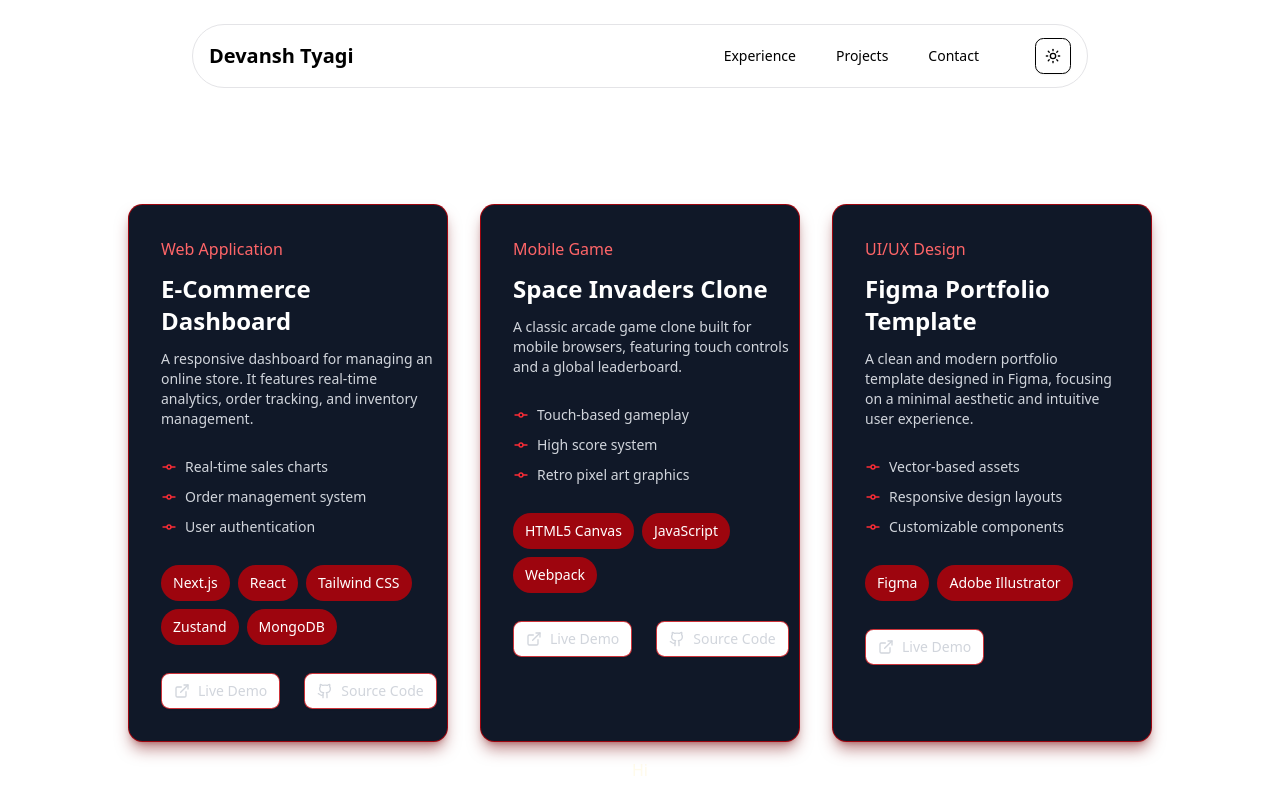
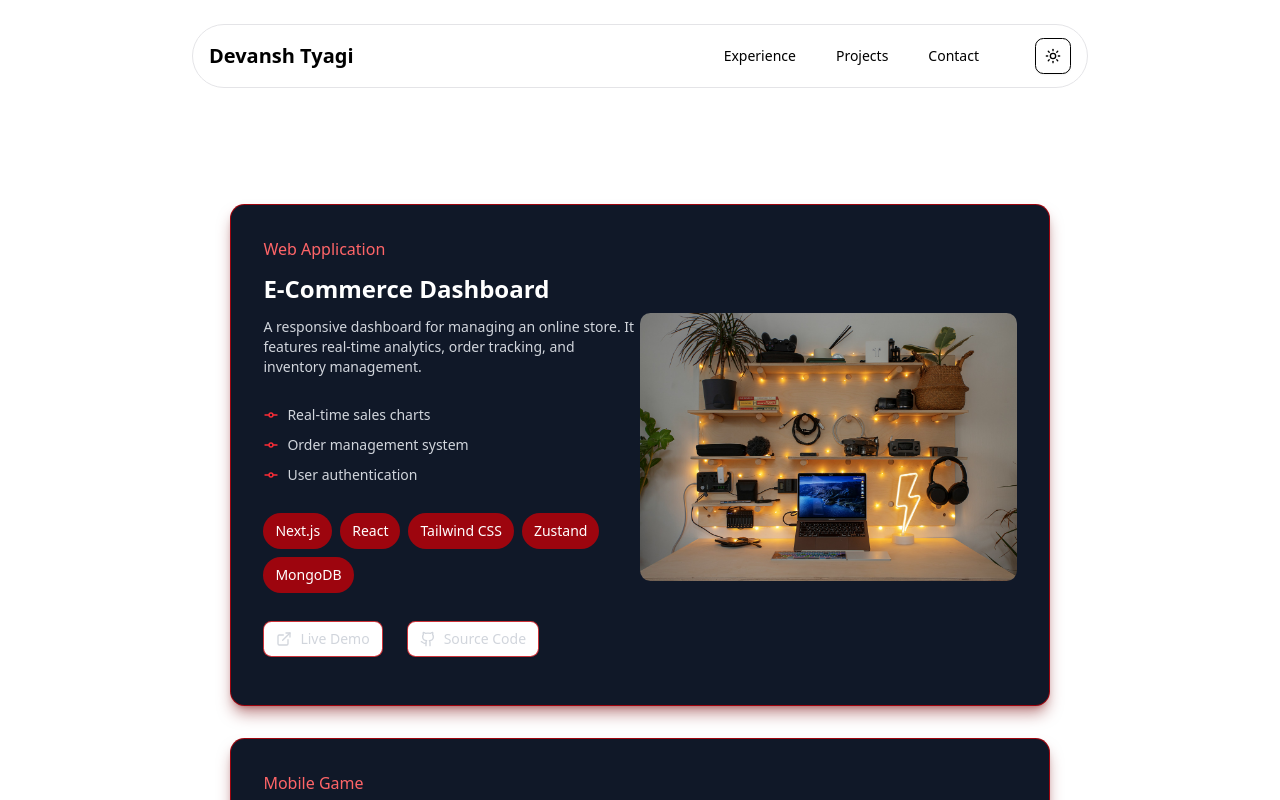
Before and after one commit to devanshtyagi26/My-Portfolio, a Next.js app: page / in a window 1280 px wide. Shown: the top 800 px of the page. Built offline with nearby package versions, Linux system fonts and the light colour scheme.

Commit message:
Fixing the ratios

```diff
--- a/src/app/page.js
+++ b/src/app/page.js
@@ -4,7 +4,7 @@ import projectsData from "@/lib/projects.json";
 export default function Home() {
   return (
     <div className="flex flex-col justify-center items-center gap-4 mt-35 w-[80%] relative">
-      <div className="grid grid-cols-1 md:grid-cols-2 lg:grid-cols-3 gap-8">
+      <div className="grid grid-cols-1 gap-8 w-[80%]">
         {projectsData.map((project) => (
           <ProjectCard key={project.id} project={project} />
         ))}
--- a/src/components/Navbar.jsx
+++ b/src/components/Navbar.jsx
@@ -4,7 +4,7 @@ import { ToggleMode } from "./ToggleMode";
 
 const Navbar = () => {
   return (
-    <nav className="sticky top-6 w-[70%] inset-x-4 h-16 bg-background border dark:border-slate-700/70 max-w-screen-xl mx-auto rounded-full">
+    <nav className="sticky z-500 top-6 w-[70%] inset-x-4 h-16 bg-background border dark:border-slate-700/70 max-w-screen-xl mx-auto rounded-full">
       <div className="h-full flex items-center justify-between mx-auto px-4">
         <h1 className="text-[20px] text-black dark:text-white font-bold">
           Devansh Tyagi
--- a/src/components/ProjectCard.jsx
+++ b/src/components/ProjectCard.jsx
@@ -5,7 +5,14 @@ import { ExternalLink, Github } from "lucide-react";
 
 function ProjectCard({ project }) {
   return (
-    <div className="z-20 flex lg:flex-row flex-col lg:gap-6 border-red-700/80 bg-gray-900 shadow-red-900/50 shadow-lg p-4 md:p-6 lg:p-8 border rounded-xl w-full min-h-72 relative">
+    <div className="z-10 flex justify-center items-center lg:flex-row flex-col lg:gap-6 border-red-700/80 bg-gray-900 shadow-red-900/50 shadow-lg p-4 md:p-6 lg:p-8 border rounded-xl w-fit min-h-72 relative">
+      <div className="w-[100%] mb-4 flex flex-row-reverse justify-center items-center">
+        <img
+          src={project?.image || "sample.jpg"}
+          alt={project?.name || "Project Image"}
+          className="w-[50%] h-[100%] object-cover rounded-lg"
+        ></img>
+
         <div className="flex flex-col gap-3">
           <span className="hover:opacity-85 font-light text-red-400 text-md">
             {project?.type || "Project Type"}
@@ -73,6 +80,7 @@ function ProjectCard({ project }) {
           </div>
         </div>
       </div>
+    </div>
   );
 }
 
```
Also changed, not shown: public/sample.jpg (added). Lines whose indentation alone changed are shown as unchanged.
